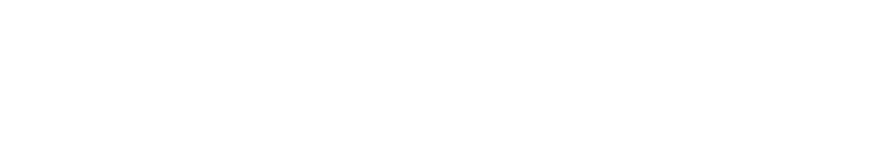
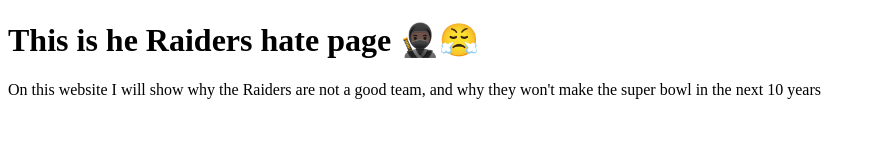
Before and after one commit to tylerc1309/tylerc1309.github.io, a plain HTML site: page Index.html in a window 1280 px wide. Shown: the whole page, without its empty margins (0-876 px from the left). Drawn offline with Linux system fonts and the light colour scheme.

Commit message:
Update Index.html

```diff
--- a/Index.html
+++ b/Index.html
@@ -6,6 +6,7 @@
     <title>LRaiders</title>
 </head>
 <body>
-
+    <h1>This is he Raiders hate page 🥷🏿😤</h1>
+    <p>On this website I will show why the Raiders are not a good team, and why they won't make the super bowl in the next 10 years</p>
 </body>
 </html>
```
